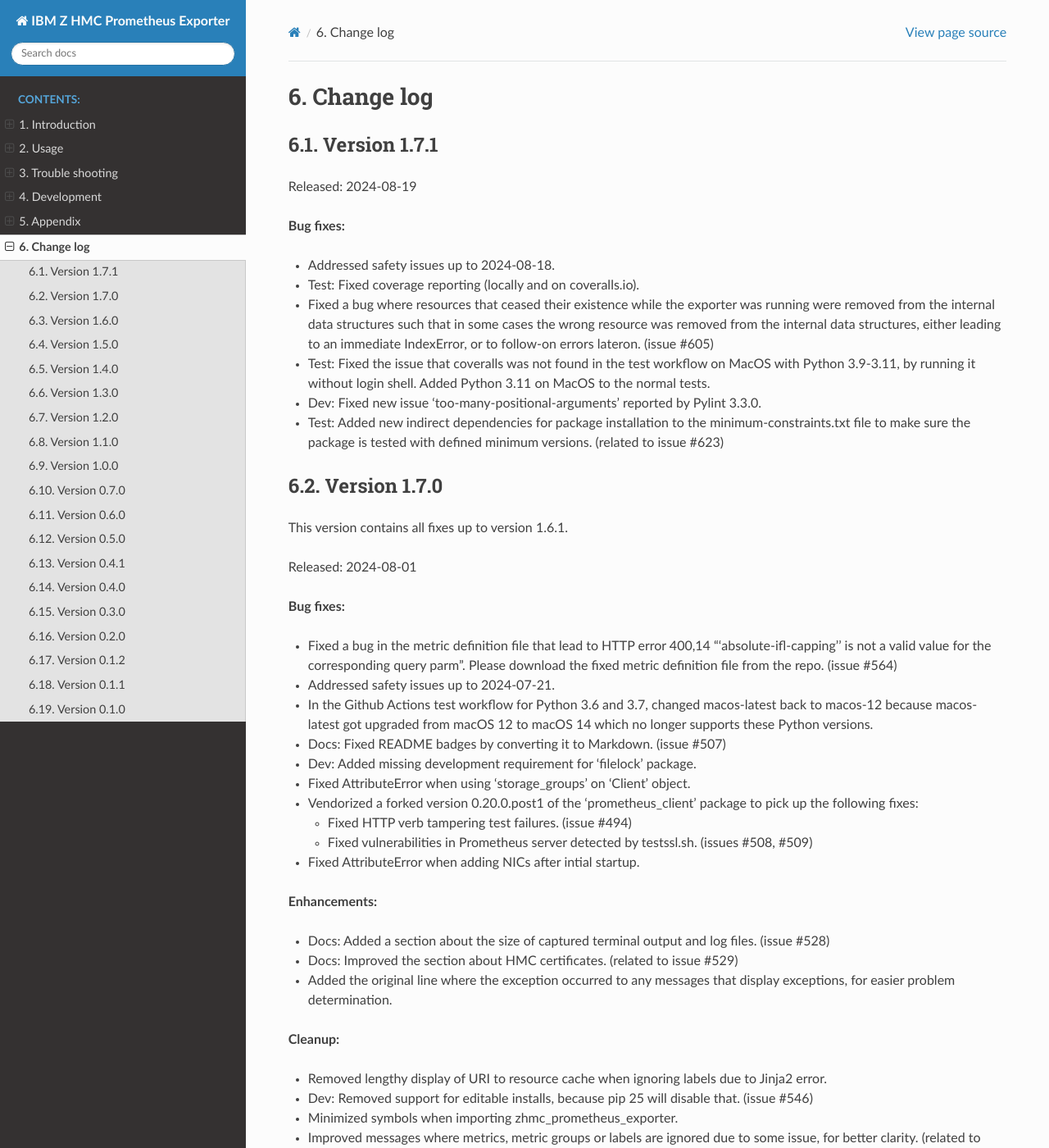
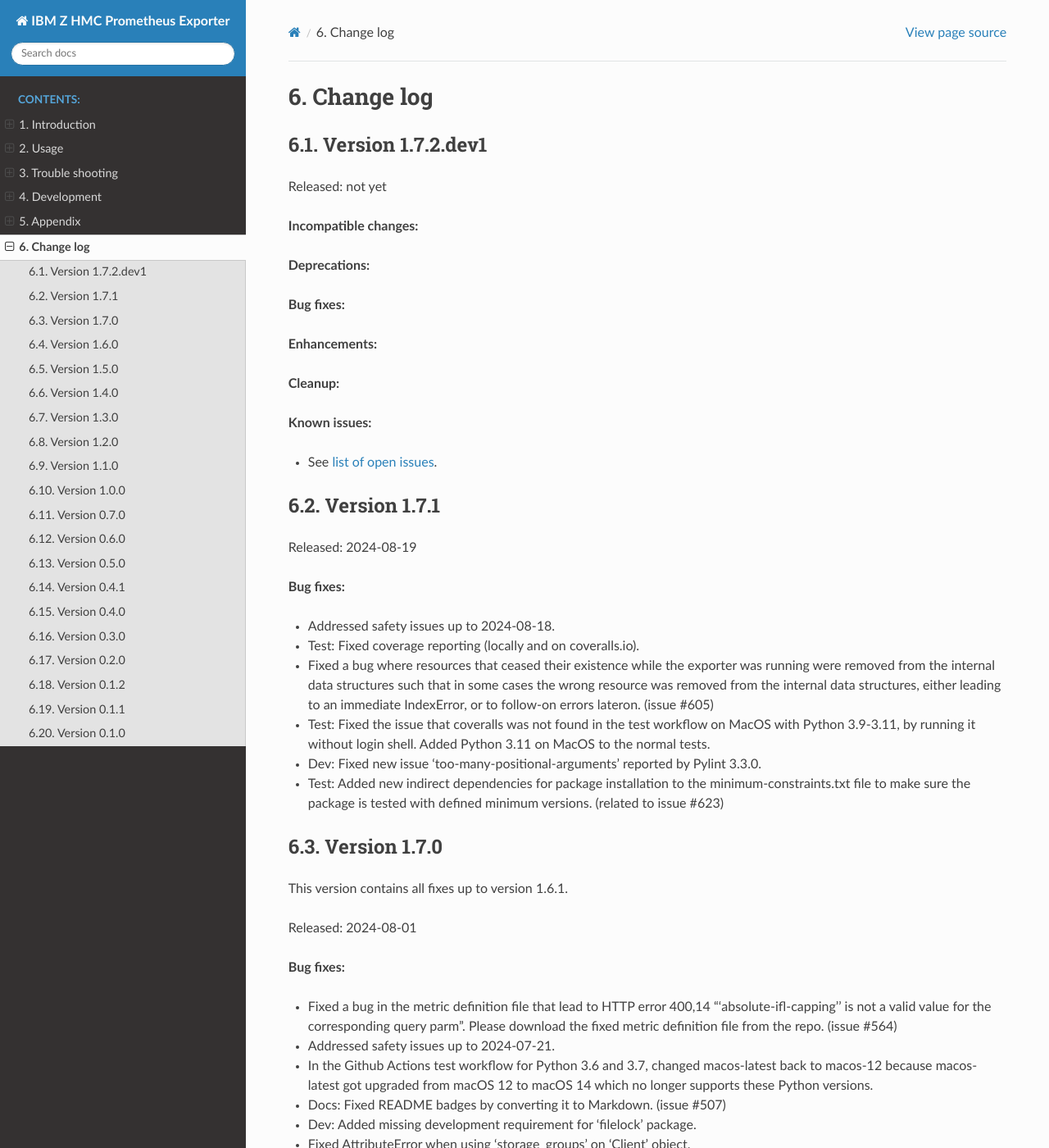
Before and after one commit to zhmcclient/zhmc-prometheus-exporter, a Sphinx documentation site: the page built from docs/changes.rst, in a window 1280 px wide and 1400 px high. Shown: the whole window at 82% size. Built offline with Sphinx 7.4.7 and the Read the Docs theme 3.1.0, drawn with Linux system fonts in a browser that asks for light colours; some of the changed text lies outside the part shown.

Commit message:
Start 1.7.2
Signed-off-by: Andreas Maier <maiera@de.ibm.com>

```diff
--- a/docs/changes.rst
+++ b/docs/changes.rst
@@ -15,6 +15,28 @@
 
 Change log
 ----------
+
+
+Version 1.7.2.dev1
+^^^^^^^^^^^^^^^^^^
+
+Released: not yet
+
+**Incompatible changes:**
+
+**Deprecations:**
+
+**Bug fixes:**
+
+**Enhancements:**
+
+**Cleanup:**
+
+**Known issues:**
+
+* See `list of open issues`_.
+
+.. _`list of open issues`: https://github.com/zhmcclient/zhmc-prometheus-exporter/issues
 
 
 Version 1.7.1
--- a/zhmc_prometheus_exporter/_version.py
+++ b/zhmc_prometheus_exporter/_version.py
@@ -25,4 +25,4 @@
 #:
 #: * "M.N.P.dev1": A not yet released version M.N.P
 #: * "M.N.P": A released version M.N.P
-__version__ = '1.7.1'
+__version__ = '1.7.2.dev1'
```
